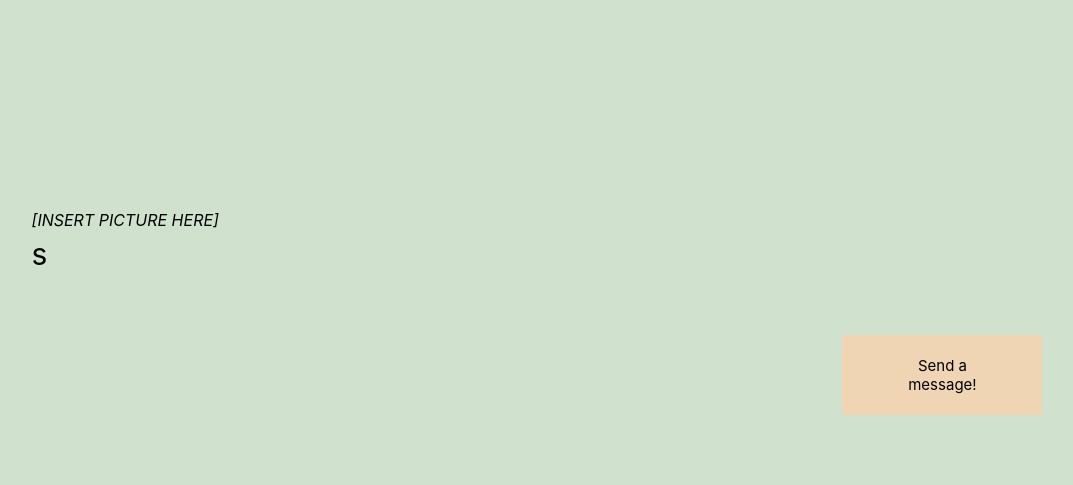
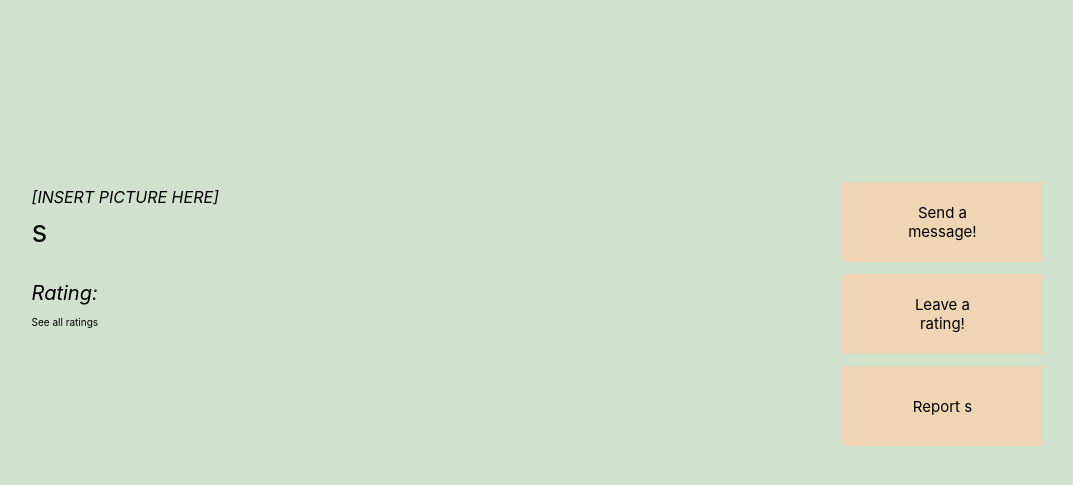
Before and after one commit to odc19/ReUse, a Flask app: a page that uses templates/other_user_profile.html in a window 1280 px wide. Shown: the part 52-537 px from the top of the page, without its empty margins (88-1161 px from the left). Run offline with Flask 2, Linux system fonts and the light colour scheme; some libraries are stand-ins or nearby versions.

Commit message:
Added rating buttons

```diff
--- a/templates/other_user_profile.html
+++ b/templates/other_user_profile.html
@@ -36,12 +36,12 @@
     <br>
     <p style="color:black;font-size:30px;"> {{ owner }} </p>
     <br>
-<!--    <p style="color:black;font-size:20px;">-->
-<!--        <i> Rating: </i>-->
-<!--    </p>-->
-<!--    <a href="{{ url_for('see_all_ratings', user=owner) }}" style="color: black;font-size:10px;">-->
-<!--        See all ratings-->
-<!--    </a>-->
+    <p style="color:black;font-size:20px;">
+        <i> Rating: </i>
+    </p>
+    <a href="{{ url_for('see_all_ratings', user=owner) }}" style="color: black;font-size:10px;">
+        See all ratings
+    </a>
     </p>
     <br>
     <br>
@@ -58,12 +58,12 @@
     <form action="{{ url_for('send_message', user=owner) }}">
         <button class="button2" type="submit" style="margin-right: 30px;"> Send a message!</button>
     </form>
-<!--    <form action="{{ url_for('user_rating', user=owner) }}">-->
-<!--        <button class="button2" type="submit" style="margin-right: 30px;"> Leave a rating!</button>-->
-<!--    </form>-->
-<!--    <form action="{{ url_for('report_user', user=owner) }}">-->
-<!--        <button class="button2" type="submit" style="margin-right: 30px;"> Report {{ owner }}</button>-->
-<!--    </form>-->
+    <form action="{{ url_for('user_rating', user=owner) }}">
+        <button class="button2" type="submit" style="margin-right: 30px;"> Leave a rating!</button>
+    </form>
+    <form action="{{ url_for('report_user', user=owner) }}">
+        <button class="button2" type="submit" style="margin-right: 30px;"> Report {{ owner }}</button>
+    </form>
     <br>
     <br>
     <br>
```
